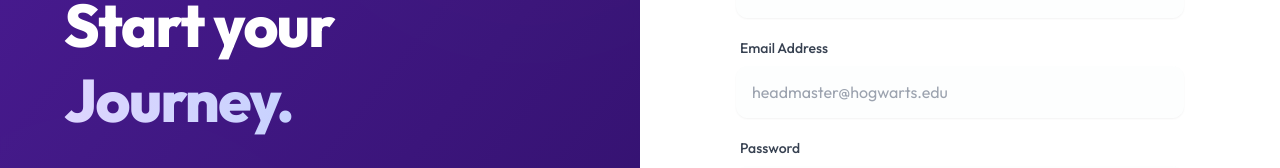
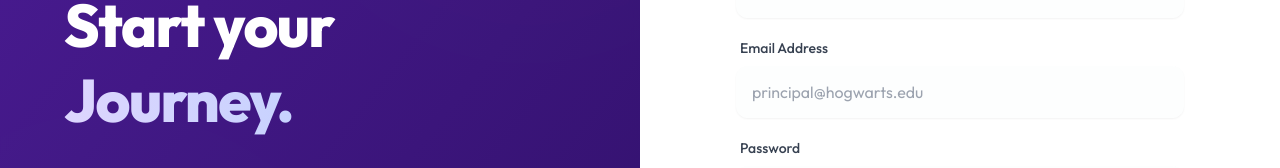
Before and after one commit to sh1vam-03/printportal, a React (Vite) app in the folder client/: page /register in a window 1280 px wide. Shown: the part 310-478 px from the top of the page. Built offline with nearby package versions, Linux system fonts and the light colour scheme; no server answers.

Commit message:
feat: Add client-side user registration page (`SignUp.jsx`) and generate server's package-lock.json.

```diff
--- a/client/src/pages/auth/SignUp.jsx
+++ b/client/src/pages/auth/SignUp.jsx
@@ -129,7 +129,7 @@ const SignUp = () => {
                     <input
                         name="email"
                         type="email"
-                        placeholder="headmaster@hogwarts.edu"
+                        placeholder="principal@hogwarts.edu"
                         className="w-full rounded-xl border-gray-200 bg-gray-50/30 px-4 py-3.5 text-base shadow-sm ring-1 ring-transparent transition-all focus:border-brand-500 focus:bg-white focus:ring-4 focus:ring-brand-500/10 hover:bg-gray-50"
                         required
                     />
```
Also changed, not shown: 1 other file (tests, documents, lock files or other folders).
